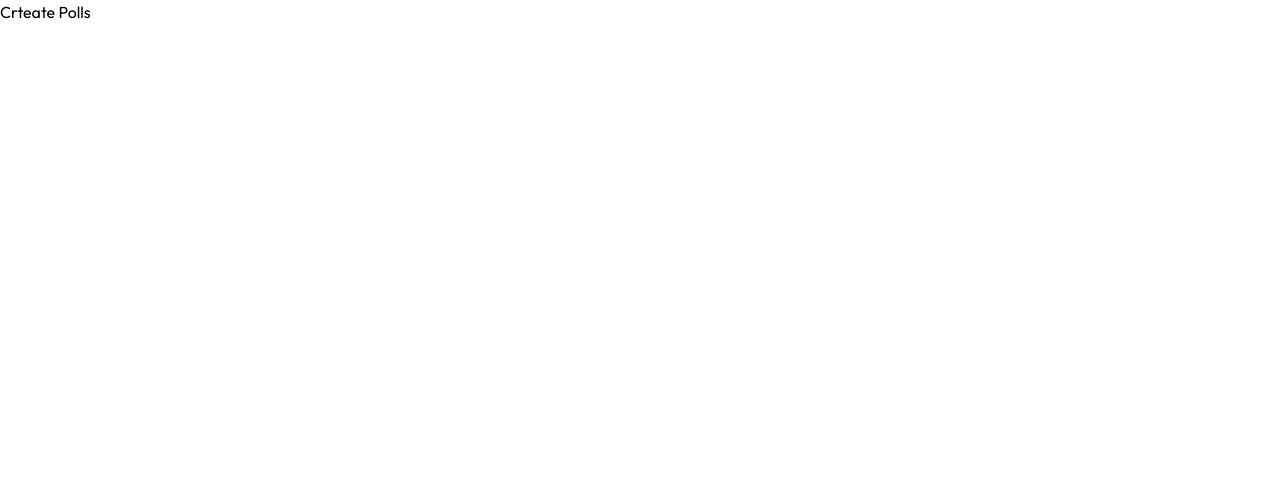
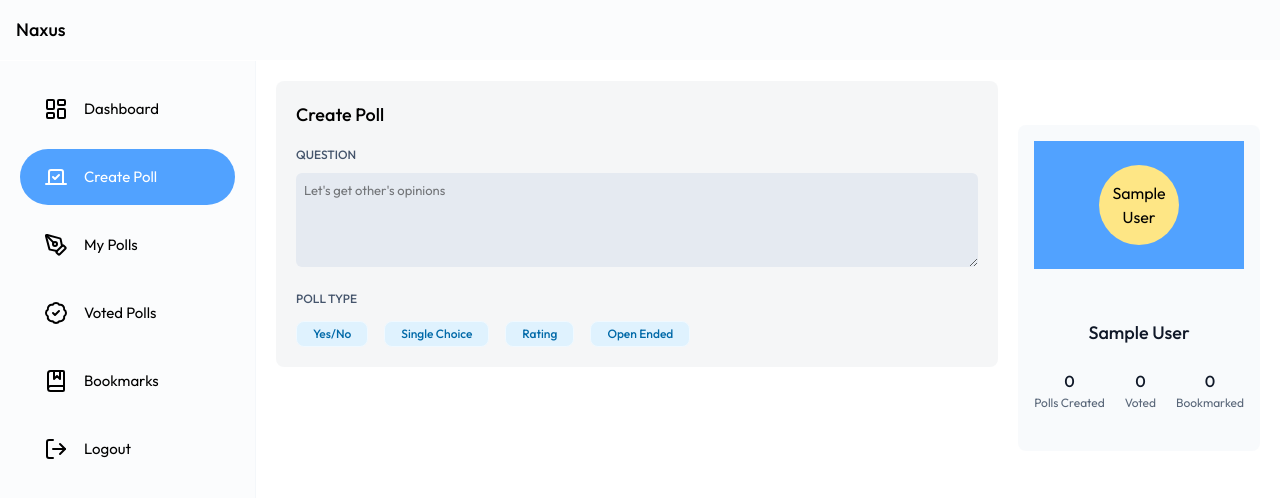
Before and after one commit to Code-writter/Nexus, a React (Vite) app in the folder frontend/: page /create-poll in a window 1280 px wide. Shown: the top 498 px of the page. Built offline with nearby package versions, Linux system fonts and the light colour scheme; sample sign-in values are in the browser's storage.

Commit message:
Error fix and poll creation page

```diff
--- a/frontend/src/components/SideMenu.jsx
+++ b/frontend/src/components/SideMenu.jsx
@@ -31,7 +31,7 @@ export default function SideMenu({activeMenu}){
             {SIDEBAR_MENU_DATA.map((item, index) => (
                 <button
                     key={`menu_${index}`}
-                    className={` w-full flex items-center gap-4 text-[15px] ${
+                    className={` cursor-pointer w-full flex items-center gap-4 text-[15px] ${
                         activeMenu === item.label ? " text-white bg-blue-400" : ""
                     } py-4 px-6 rounded-full mb-3 ` }
                     onClick={() => handleClick(item.path)}
--- a/frontend/src/index.css
+++ b/frontend/src/index.css
@@ -21,4 +21,8 @@
     .btn-primary {
         @apply w-full text-sm font-medium text-white bg-blue-400 shadow-lg p-[10px] rounded-md my-1 mt-6 hover:bg-sky-700
     }
+
+    .option-chip{
+        @apply text-xs font-medium text-sky-700 bg-sky-100 px-4 py-1 rounded-lg border border-sky-50 cursor-pointer hover:border-blue-700
+     }
 }
--- a/frontend/src/pages/Dashboard/CreatePolls.jsx
+++ b/frontend/src/pages/Dashboard/CreatePolls.jsx
@@ -1,7 +1,73 @@
+import { useContext, useState } from "react";
+import DashboardLayout from "../../components/layout/DashboardLayout";
+import { UserContext } from "../../context/UserContext";
+import useUserAuth from "../../hook/useUserAuth";
+import { POLL_TYPES } from "../../utils/data";
+
 export default function CreatedPolls(){
+    useUserAuth()
+    const {user} = useContext(UserContext)
+
+    const [pollData, setPollData] = useState({
+        question : "",
+        type : "",
+        options : [],
+
+        error : ""
+    })
+
+    const handleValueChange = (key, value) => {
+        setPollData((prev) => ({
+            ...prev,
+            [key] : value
+        }))
+    }
+
     return(
-        <div>
-            Crteate Polls
-        </div>
+        <DashboardLayout activeMenu="Create Poll" >
+            <div className=" bg-gray-100/80  my-5 p-5 rounded-lg mx-auto  " >
+                <h2 className=" text-lg text-black font-medium " >
+                    Create Poll
+                </h2>
+
+                <div className=" mt-3" >
+                    <label className=" text-xs font-medium text-slate-600 " >QUESTION</label>
+
+                    <textarea
+                        placeholder="Let's get other's opinions"
+                        className=" w-full text-[13px] text-black outline-none bg-slate-200/80 p-2 rounded-md mt-2 "
+                        rows={4}
+                        value={pollData.question}
+                        onChange={({target}) => handleValueChange("question", target.value)}
+                    />
+                </div>
+
+                <div className=" mt-3">
+                    <label className=" text-xs font-medium text-slate-600 " >POLL TYPE</label>
+
+                    <div className=" flex gap-4 flex-wrap mt-3 " >
+                        {
+                            POLL_TYPES.map((item) => (
+                                <div
+                                    key={item.value}
+                                    className={`option-chip hover:border-blue-300 ${
+                                        pollData.type === item.value
+                                        ? "text-white bg-blue-400 border-blue-500"
+                                        : " border-sky-50"
+                                    }`}
+
+                                    onClick={() => {
+                                        handleValueChange("type", item.value)
+                                    }}
+                                >
+                                    {item.label}
+                                </div>
+                            ))
+                        }
+                    </div>
+                </div>
+
+            </div>
+        </DashboardLayout>
     )
 }
--- a/frontend/src/pages/Dashboard/Home.jsx
+++ b/frontend/src/pages/Dashboard/Home.jsx
@@ -8,7 +8,9 @@ export default function Home(){
     return(
 
         <DashboardLayout activeMenu="Dashboard" >
-
+            <div>
+                HOme
+            </div>
         </DashboardLayout>
     )
 }
--- a/frontend/src/utils/data.js
+++ b/frontend/src/utils/data.js
@@ -5,31 +5,31 @@ export const SIDEBAR_MENU_DATA=[
         id : 1,
         label : "Dashboard",
         icon : LuLayoutDashboard ,
-        path : "dashboard"
+        path : "/dashboard"
     },
     {
         id : 2,
         label : "Create Poll",
         icon : LuVote,
-        path : "create-poll"
+        path : "/create-poll"
     },
     {
         id : 3,
         label : "My Polls",
         icon : LuPenTool,
-        path : "my-polls"
+        path : "/my-polls"
     },
     {
         id : 4,
         label : "Voted Polls",
         icon : LuBadgeCheck ,
-        path : "voted-polls"
+        path : "/voted-polls"
     },
     {
         id : 5,
         label : "Bookmarks",
         icon : LuBookMarked,
-        path : "bookmarked"
+        path : "/bookmarked"
     },
     {
         id : 6,
@@ -38,3 +38,27 @@ export const SIDEBAR_MENU_DATA=[
         path : "logout"
     },
 ]
+
+
+export const POLL_TYPES = [
+    {
+        id : "01",
+        label : "Yes/No",
+        value : "opinion"
+    },
+    {
+        id : "02",
+        label : "Single Choice",
+        value : "single-choice"
+    },
+    {
+        id : "03",
+        label : "Rating",
+        value : "rating"
+    },
+    {
+        id : "04",
+        label : "Open Ended",
+        value : "open-ended"
+    },
+]
```
